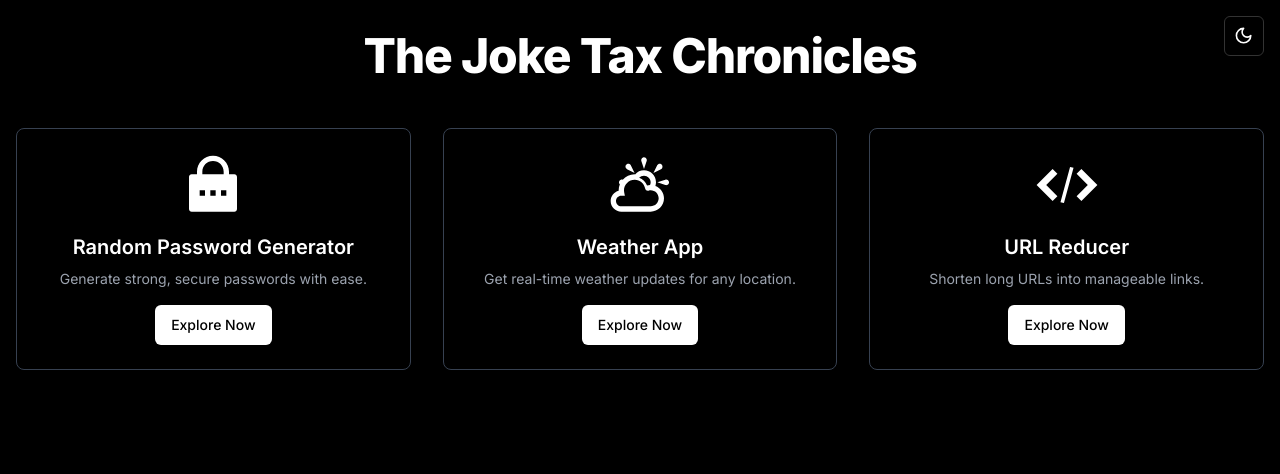
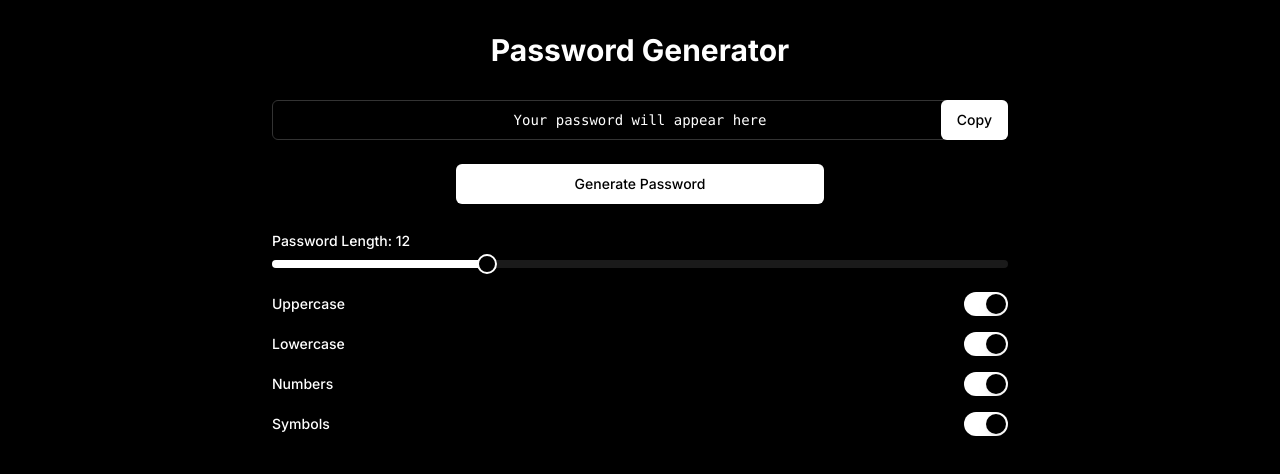
Before and after one commit to nahyan0077/utility-app, a React (Vite) app: page / in a window 1280 px wide. Shown: the top 474 px of the page. Built offline with nearby package versions, Linux system fonts and the light colour scheme.

Commit message:
feat: added the generate password page

```diff
--- a/package.json
+++ b/package.json
@@ -11,6 +11,8 @@
   },
   "dependencies": {
     "@radix-ui/react-dropdown-menu": "^2.1.1",
+    "@radix-ui/react-slider": "^1.2.0",
+    "@radix-ui/react-switch": "^1.1.0",
     "@vitejs/plugin-react": "^4.3.1",
     "class-variance-authority": "^0.7.0",
     "clsx": "^2.1.1",
@@ -18,6 +20,7 @@
     "react": "^18.3.1",
     "react-dom": "^18.3.1",
     "react-icons": "^5.2.1",
+    "sonner": "^1.5.0",
     "tailwind-merge": "^2.4.0",
     "tailwindcss-animate": "^1.0.7"
   },
@@ -29,6 +32,7 @@
     "@typescript-eslint/parser": "^7.15.0",
     "@vitejs/plugin-react-swc": "^3.5.0",
     "autoprefixer": "^10.4.19",
+    "daisyui": "^4.12.10",
     "eslint": "^8.57.0",
     "eslint-plugin-react-hooks": "^4.6.2",
     "eslint-plugin-react-refresh": "^0.4.7",
--- a/src/App.tsx
+++ b/src/App.tsx
@@ -1,12 +1,16 @@
 import './App.css'
+import { PasswordGenerator } from './components/features/PasswordGenerator'
 import { Home } from './components/home/Home'
+
 
 function App() {
 
 
   return (
     <>
-      <Home />
+
+      {/* <Home /> */}
+      <PasswordGenerator />
     </>
   )
 }
--- /dev/null
+++ b/src/components/features/PasswordGenerator.tsx
@@ -0,0 +1,92 @@
+import React, { useState } from 'react';
+import { Button } from "../ui/button";
+import { Slider } from "../ui/slider";
+import { Input } from "../ui/input";
+import { Switch } from "../ui/switch";
+import { toast } from 'sonner';
+
+export const PasswordGenerator: React.FC = () => {
+  const [password, setPassword] = useState('');
+  const [length, setLength] = useState(12);
+  const [options, setOptions] = useState({
+    uppercase: true,
+    lowercase: true,
+    numbers: true,
+    symbols: true
+  });
+
+  const handleOptionChange = (option: keyof typeof options) => {
+    setOptions(prev => ({ ...prev, [option]: !prev[option] }));
+  };
+
+  const generatePassword = () => {
+    // Password generation logic would go here
+    setPassword('Generated Password');
+  };
+
+  const copyToClipboard = () => {
+    navigator.clipboard.writeText(password).then(() => {
+      toast('Password copied to clipboard');
+    });
+  };
+
+  return (
+    <div className="container mx-auto px-4 py-8 max-w-3xl min-h-screen ">
+      <h1 className="text-3xl font-bold text-center mb-8">Password Generator</h1>
+
+      <div className="flex flex-col space-y-6 justify-center items-center">
+        <div className="w-full space-y-2">
+          <div className="relative">
+            <Input
+              type="text"
+              value={password}
+              readOnly
+              className="w-full text-center font-mono"
+              placeholder="Your password will appear here"
+            />
+            <Button
+              onClick={copyToClipboard}
+              className="absolute right-0 top-0 h-full px-4"
+            >
+              Copy
+            </Button>
+          </div>
+          <div className='flex justify-center' >
+          <Button onClick={generatePassword} className="w-1/2 mt-4 ">
+            Generate Password
+          </Button>
+
+          </div>
+        </div>
+
+        <div className="w-full space-y-2">
+          <label className="text-sm font-medium">Password Length: {length}</label>
+          <Slider
+            value={[length]}
+            onValueChange={([value]) => setLength(value)}
+            max={32}
+            min={4}
+            step={1}
+          />
+        </div>
+
+        <div className="w-full space-y-4">
+          {Object.entries(options).map(([key, value]) => (
+            <div key={key} className="flex items-center justify-between">
+              <label htmlFor={key} className="text-sm font-medium capitalize">
+                {key}
+              </label>
+              <Switch
+                id={key}
+                checked={value}
+                onCheckedChange={() => handleOptionChange(key as keyof typeof options)}
+              />
+            </div>
+          ))}
+        </div>
+      </div>
+    </div>
+  );
+};
+
+export default PasswordGenerator;
--- a/src/components/home/Home.tsx
+++ b/src/components/home/Home.tsx
@@ -30,7 +30,7 @@ export const Home: React.FC = () => {
               },
               {
                 icon: <TiWeatherPartlySunny className="w-16 h-16 mb-4" />,
-                title: "Weather App",
+                title: "Weather Info",
                 description: "Get real-time weather updates for any location.",
               },
               {
--- /dev/null
+++ b/src/components/ui/input.tsx
@@ -0,0 +1,25 @@
+import * as React from "react"
+
+import { cn } from "@/lib/utils"
+
+export interface InputProps
+  extends React.InputHTMLAttributes<HTMLInputElement> {}
+
+const Input = React.forwardRef<HTMLInputElement, InputProps>(
+  ({ className, type, ...props }, ref) => {
+    return (
+      <input
+        type={type}
+        className={cn(
+          "flex h-10 w-full rounded-md border border-input bg-background px-3 py-2 text-sm ring-offset-background file:border-0 file:bg-transparent file:text-sm file:font-medium placeholder:text-muted-foreground focus-visible:outline-none focus-visible:ring-2 focus-visible:ring-ring focus-visible:ring-offset-2 disabled:cursor-not-allowed disabled:opacity-50",
+          className
+        )}
+        ref={ref}
+        {...props}
+      />
+    )
+  }
+)
+Input.displayName = "Input"
+
+export { Input }
--- /dev/null
+++ b/src/components/ui/slider.tsx
@@ -0,0 +1,28 @@
+"use client"
+
+import * as React from "react"
+import * as SliderPrimitive from "@radix-ui/react-slider"
+
+import { cn } from "@/lib/utils"
+
+const Slider = React.forwardRef<
+  React.ElementRef<typeof SliderPrimitive.Root>,
+  React.ComponentPropsWithoutRef<typeof SliderPrimitive.Root>
+>(({ className, ...props }, ref) => (
+  <SliderPrimitive.Root
+    ref={ref}
+    className={cn(
+      "relative flex w-full touch-none select-none items-center",
+      className
+    )}
+    {...props}
+  >
+    <SliderPrimitive.Track className="relative h-2 w-full grow overflow-hidden rounded-full bg-secondary">
+      <SliderPrimitive.Range className="absolute h-full bg-primary" />
+    </SliderPrimitive.Track>
+    <SliderPrimitive.Thumb className="block h-5 w-5 rounded-full border-2 border-primary bg-background ring-offset-background transition-colors focus-visible:outline-none focus-visible:ring-2 focus-visible:ring-ring focus-visible:ring-offset-2 disabled:pointer-events-none disabled:opacity-50" />
+  </SliderPrimitive.Root>
+))
+Slider.displayName = SliderPrimitive.Root.displayName
+
+export { Slider }
--- /dev/null
+++ b/src/components/ui/switch.tsx
@@ -0,0 +1,29 @@
+"use client"
+
+import * as React from "react"
+import * as SwitchPrimitives from "@radix-ui/react-switch"
+
+import { cn } from "@/lib/utils"
+
+const Switch = React.forwardRef<
+  React.ElementRef<typeof SwitchPrimitives.Root>,
+  React.ComponentPropsWithoutRef<typeof SwitchPrimitives.Root>
+>(({ className, ...props }, ref) => (
+  <SwitchPrimitives.Root
+    className={cn(
+      "peer inline-flex h-6 w-11 shrink-0 cursor-pointer items-center rounded-full border-2 border-transparent transition-colors focus-visible:outline-none focus-visible:ring-2 focus-visible:ring-ring focus-visible:ring-offset-2 focus-visible:ring-offset-background disabled:cursor-not-allowed disabled:opacity-50 data-[state=checked]:bg-primary data-[state=unchecked]:bg-input",
+      className
+    )}
+    {...props}
+    ref={ref}
+  >
+    <SwitchPrimitives.Thumb
+      className={cn(
+        "pointer-events-none block h-5 w-5 rounded-full bg-background shadow-lg ring-0 transition-transform data-[state=checked]:translate-x-5 data-[state=unchecked]:translate-x-0"
+      )}
+    />
+  </SwitchPrimitives.Root>
+))
+Switch.displayName = SwitchPrimitives.Root.displayName
+
+export { Switch }
--- a/src/main.tsx
+++ b/src/main.tsx
@@ -1,14 +1,15 @@
-import React from 'react'
-import ReactDOM from 'react-dom/client'
-import App from './App.tsx'
-import './index.css'
-import { ThemeProvider } from './components/ui/theme-provider.tsx'
+import React from "react";
+import ReactDOM from "react-dom/client";
+import App from "./App.tsx";
+import "./index.css";
+import { ThemeProvider } from "./components/ui/theme-provider.tsx";
+import { Toaster } from "sonner";
 
-
-ReactDOM.createRoot(document.getElementById('root')!).render(
+ReactDOM.createRoot(document.getElementById("root")!).render(
   <React.StrictMode>
-  <ThemeProvider defaultTheme="dark" storageKey="vite-ui-theme" >
-    <App />
-  </ThemeProvider>
-  </React.StrictMode>,
-)
+    <Toaster position="top-center" />
+    <ThemeProvider defaultTheme="dark" storageKey="vite-ui-theme">
+      <App />
+    </ThemeProvider>
+  </React.StrictMode>
+);
--- a/tailwind.config.js
+++ b/tailwind.config.js
@@ -1,4 +1,6 @@
 /** @type {import('tailwindcss').Config} */
+import daisyui from "daisyui"
+
 module.exports = {
   darkMode: ["class"],
   content: [
@@ -76,5 +78,5 @@ module.exports = {
       },
     },
   },
-  plugins: [require("tailwindcss-animate")],
+  plugins: [require("tailwindcss-animate"), require('daisyui')],
 }
```
Also changed, not shown: 1 other file (tests, documents, lock files or other folders).
